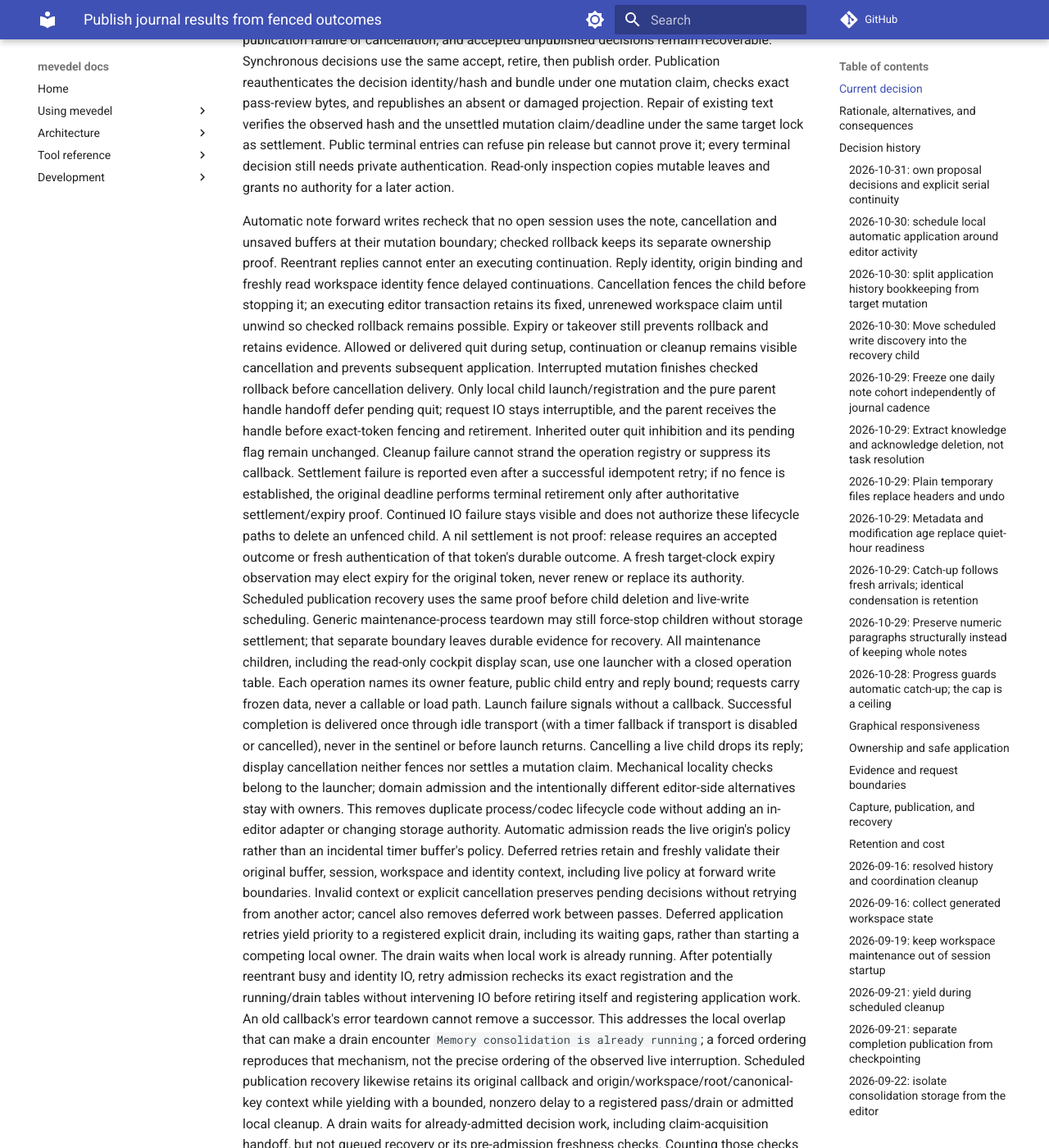
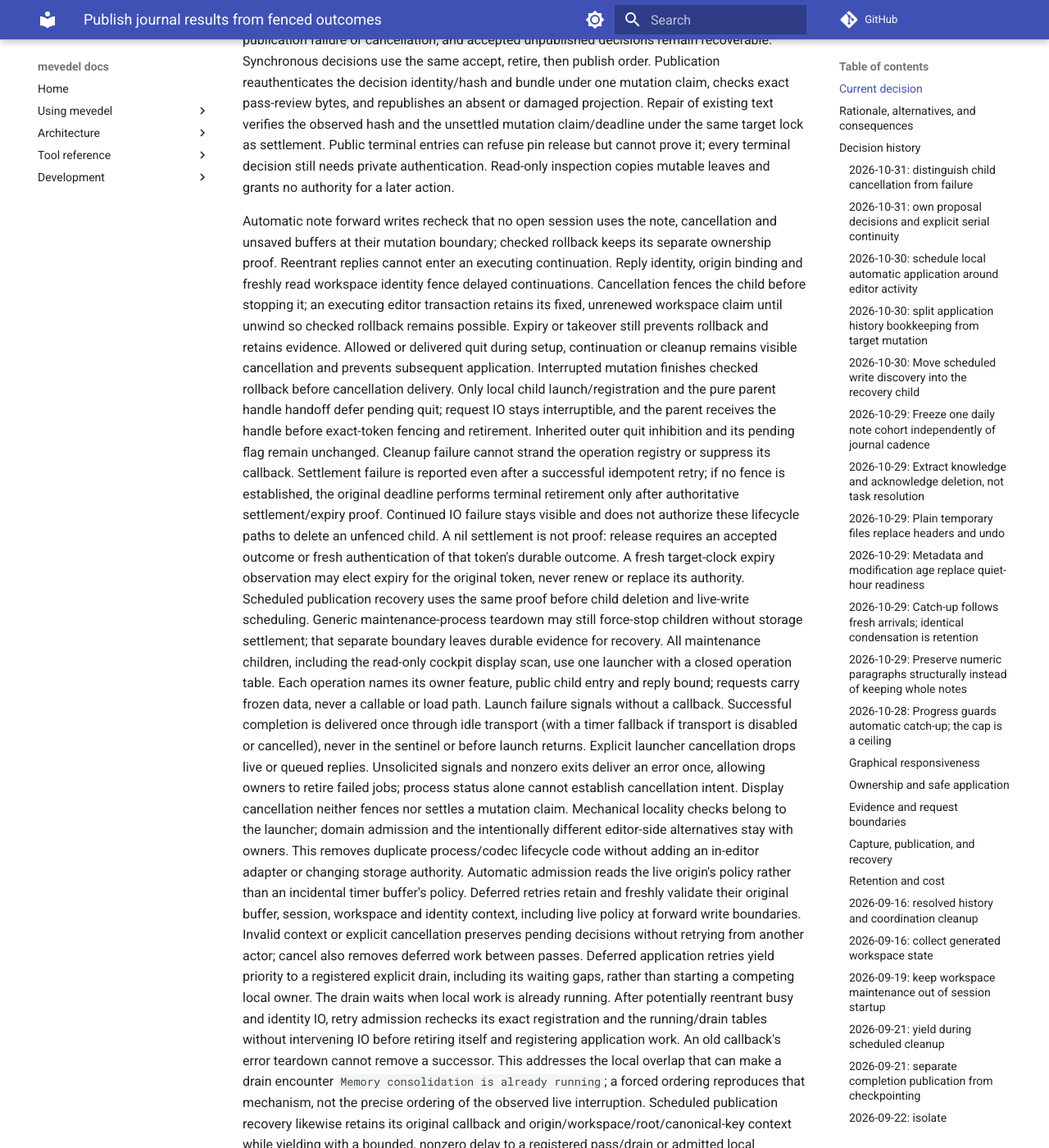
Before and after one commit to FrauH0lle/mevedel, an MkDocs documentation site: the page built from docs/adr/0117-publish-journal-results-from-fenced-outcomes.md, in a window 1280 px wide and 1400 px high, scrolled down 2125 px. Shown: the whole window at 82% size. Built offline with MkDocs 1.6.1 and Material for MkDocs 9.7.7, drawn with Linux system fonts in a browser that asks for light colours; comment, search, counter and statistics services are not loaded; some of the changed text lies outside the part shown.

Commit message:
fix(journal): distinguish child cancellation from signal failure

```diff
--- a/docs/adr/0117-publish-journal-results-from-fenced-outcomes.md
+++ b/docs/adr/0117-publish-journal-results-from-fenced-outcomes.md
@@ -135,8 +135,11 @@ public child entry and reply bound; requests carry frozen data, never a callable
 or load path. Launch failure signals without a callback. Successful completion
 is delivered once through idle transport (with a timer fallback if transport is
 disabled or cancelled), never in the sentinel or before launch returns.
-Cancelling a live child drops its reply; display cancellation neither fences nor
-settles a mutation claim. Mechanical locality checks belong to the launcher;
+Explicit launcher cancellation drops live or queued replies. Unsolicited signals
+and nonzero exits deliver an error once, allowing owners to retire failed jobs;
+process status alone cannot establish cancellation intent. Display cancellation
+neither fences nor settles a mutation claim. Mechanical locality checks belong
+to the launcher;
 domain admission and the intentionally different editor-side alternatives stay
 with owners. This removes duplicate process/codec lifecycle code without adding
 an in-editor adapter or changing storage authority.
@@ -463,6 +466,17 @@ longer than ordinary recall when evidence or recovery still needs it; the recall
 limit is not an erasure guarantee.
 
 ## Decision history
+
+### 2026-10-31: distinguish child cancellation from failure
+
+The shared maintenance launcher initially treated every process signal as
+cancellation. A real SIGTERM review probe showed that this suppressed the error
+callback and stranded the digest scheduler's worker registration, preventing
+later opportunities. Owners now explicitly cancel through the launcher after
+their existing exact-token fences. Cancellation drops live or queued replies;
+unsolicited signals use the same deferred, once-only error path as nonzero exits.
+The launcher and scheduler regressions exercise real children, including a new
+scheduling opportunity after failure or cancellation.
 
 ### 2026-10-31: own proposal decisions and explicit serial continuity
 
```
Also changed, not shown: docs/memory-recovery.md (+2 -1 lines), 9 other files.
